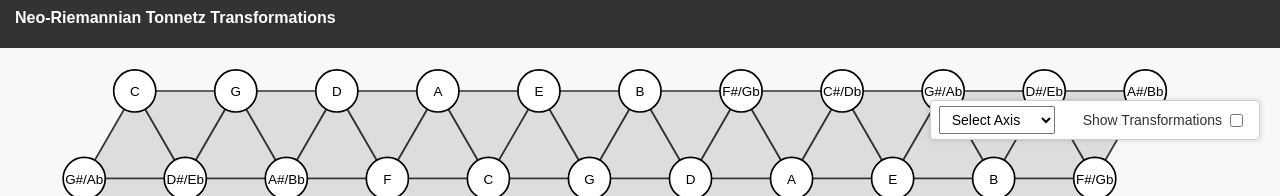
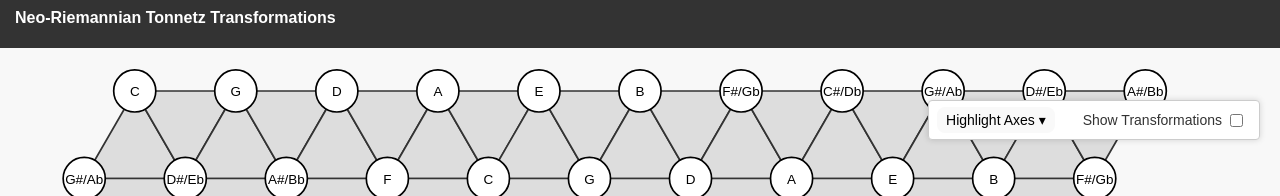
Before and after one commit to amusictheorist/tonnetz-webapp, a React (Vite) app: page / in a window 1280 px wide. Shown: the top 196 px of the page. Built offline with nearby package versions, Linux system fonts and the light colour scheme.

Commit message:
add axes component

```diff
--- /dev/null
+++ b/src/components/AxesLayer.tsx
@@ -0,0 +1,73 @@
+import { useEffect, useRef, useState } from "react";
+import { Axis, AxisDropdownProps } from "../types/axis";
+
+export const AxisDropdown: React.FC<AxisDropdownProps> = ({
+  selectedAxes,
+  setSelectedAxes
+}: {
+  selectedAxes: Record<Axis, boolean>
+  setSelectedAxes: (update: (prev: Record<Axis, boolean>) => Record<Axis, boolean>) => void
+}) => {
+  const [open, setOpen] = useState(false);
+  const dropdownRef = useRef<HTMLDivElement>(null);
+
+  const toggleAxis = (axis: Axis) => {
+    setSelectedAxes(prev => {
+      const currentlySelected = Object.keys(prev).filter(k => prev[k as Axis]) as Axis[];
+      if (currentlySelected.includes(axis)) {
+        return { ...prev, [axis]: false }
+      } else if (currentlySelected.length < 2) {
+        return { ...prev, [axis]: true }
+      } else {
+        return prev;
+      }
+    })
+  }
+
+  useEffect(() => {
+    const handleClick = (e: MouseEvent) => {
+      if (dropdownRef.current && !dropdownRef.current.contains(e.target as Node)) {
+        setOpen(false)
+      }
+    }
+    document.addEventListener('mousedown', handleClick);
+    return () => document.removeEventListener('mousedown', handleClick);
+  }, []);
+
+  return (
+    <div style={{ position: 'relative' }} ref={dropdownRef}>
+      <button onClick={() => setOpen(prev => !prev)} style={{ padding: "4px 8px" }}>
+      Highlight Axes ▾
+      </button>
+      {open && (
+        <div
+          style={{
+            position: "absolute",
+            right: 0,
+            backgroundColor: "#fff",
+            border: "1px solid #ccc",
+            borderRadius: "4px",
+            boxShadow: "0 2px 6px rgba(0,0,0,02)",
+            padding: "8px",
+            zIndex: 100
+          }}
+        >
+          {(['fifths', 'minorThirds', 'majorThirds'] as Axis[]).map(axis => (
+            <label key={axis} style={{ display: "block", marginBottom: "4px" }}>
+              <input
+                type="checkbox"
+                checked={selectedAxes[axis]}
+                onChange={() => toggleAxis(axis)}
+                disabled={
+                  !selectedAxes[axis] &&
+                  Object.values(selectedAxes).filter(Boolean).length >= 2
+              }
+              />
+              {' ' + axis}
+            </label>
+          ))}
+        </div>
+      )}
+    </div>
+  )
+}
--- a/src/components/TriangleGrid.tsx
+++ b/src/components/TriangleGrid.tsx
@@ -8,6 +8,8 @@ import { PCNodeLayer } from "./PCNodeLayer"
 import { TransformationMap } from "../types/transformation"
 import { generateTransformationMap } from "../utils/transformationMap"
 import { TransformationLayer } from "./TransformationLayer"
+import { AxisDropdown } from "./AxesLayer"
+import { HighlightAxes } from "../types/axis"
 
 export const ROWS = 10
 export const COLS = 20
@@ -18,11 +20,11 @@ export const TriangleGrid = () => {
   const [pcNodes, setPcNodes] = useState<PCNode[]>([])
   const [transformationMap, setTransformationMap] = useState<TransformationMap>({})
   const [showTransformations, setShowTransformations] = useState(false)
-  const [highlightAxes, setHighlightAxes] = useState({
+  const [highlightAxes, setHighlightAxes] = useState<HighlightAxes>({
     fifths: false,
     minorThirds: false,
-    majorThirds: false,
-  })
+    majorThirds: false
+  });
 
   const { selectedIds, toggleSelection, clearSelection } = useInteraction()
 
@@ -73,19 +75,6 @@ export const TriangleGrid = () => {
     }
   }, [pcNodes]);
 
-  type Axis = keyof typeof highlightAxes;
-
-  const handleAxisSelection = (axis: Axis) => {
-    setHighlightAxes((prev) => {
-      const selectedAxes = Object.keys(prev).filter(
-        (key) => prev[key as Axis])
-      if (selectedAxes.length >= 2 && !prev[axis]) {
-        return prev
-      }
-      return { ...prev, [axis]: !prev[axis] }
-    })
-  }
-
   return (
     <div
       style={{
@@ -114,15 +103,10 @@ export const TriangleGrid = () => {
           boxShadow: "0 0 6px rgba(0, 0, 0, 0.15)",
         }}
       >
-        <select
-          onChange={(e) => handleAxisSelection(e.target.value as Axis)}
-          style={{ padding: "4px 8px", fontSize: "14px" }}
-        >
-          <option value="">Select Axis</option>
-          <option value="fifths">Fifths</option>
-          <option value="minorThirds">Minor Thirds</option>
-          <option value="majorThirds">Major Thirds</option>
-        </select>
+        <AxisDropdown
+          selectedAxes={highlightAxes}
+          setSelectedAxes={setHighlightAxes}
+        />
 
         <label style={{ display: "flex", alignItems: "center", gap: "8px", padding: "4px 8px" }}>
           Show Transformations
--- /dev/null
+++ b/src/types/axis.ts
@@ -0,0 +1,8 @@
+export type Axis = 'fifths' | 'minorThirds' | 'majorThirds';
+
+export type HighlightAxes = Record<Axis, boolean>;
+
+export interface AxisDropdownProps {
+  selectedAxes: HighlightAxes;
+  setSelectedAxes: React.Dispatch<React.SetStateAction<HighlightAxes>>;
+};
```
